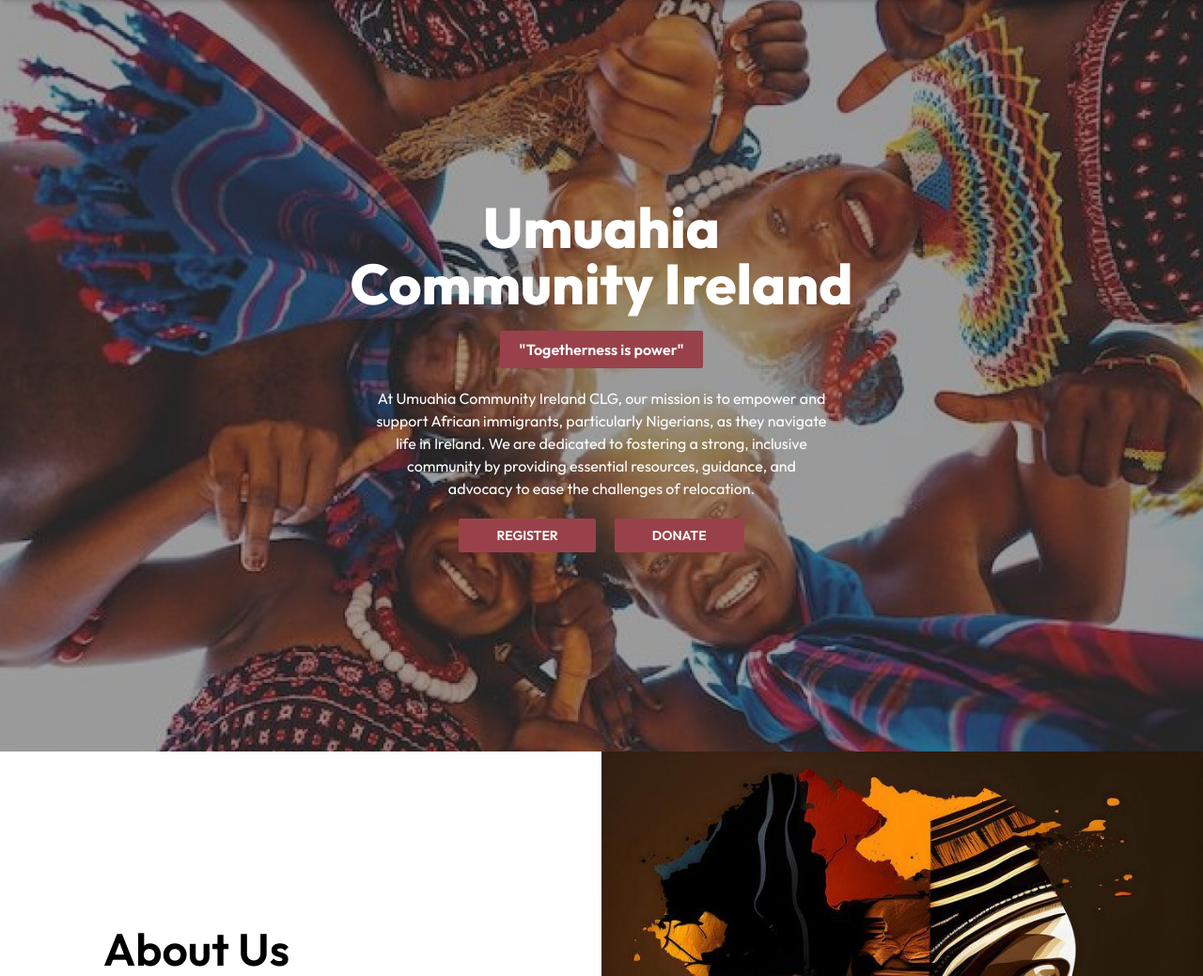
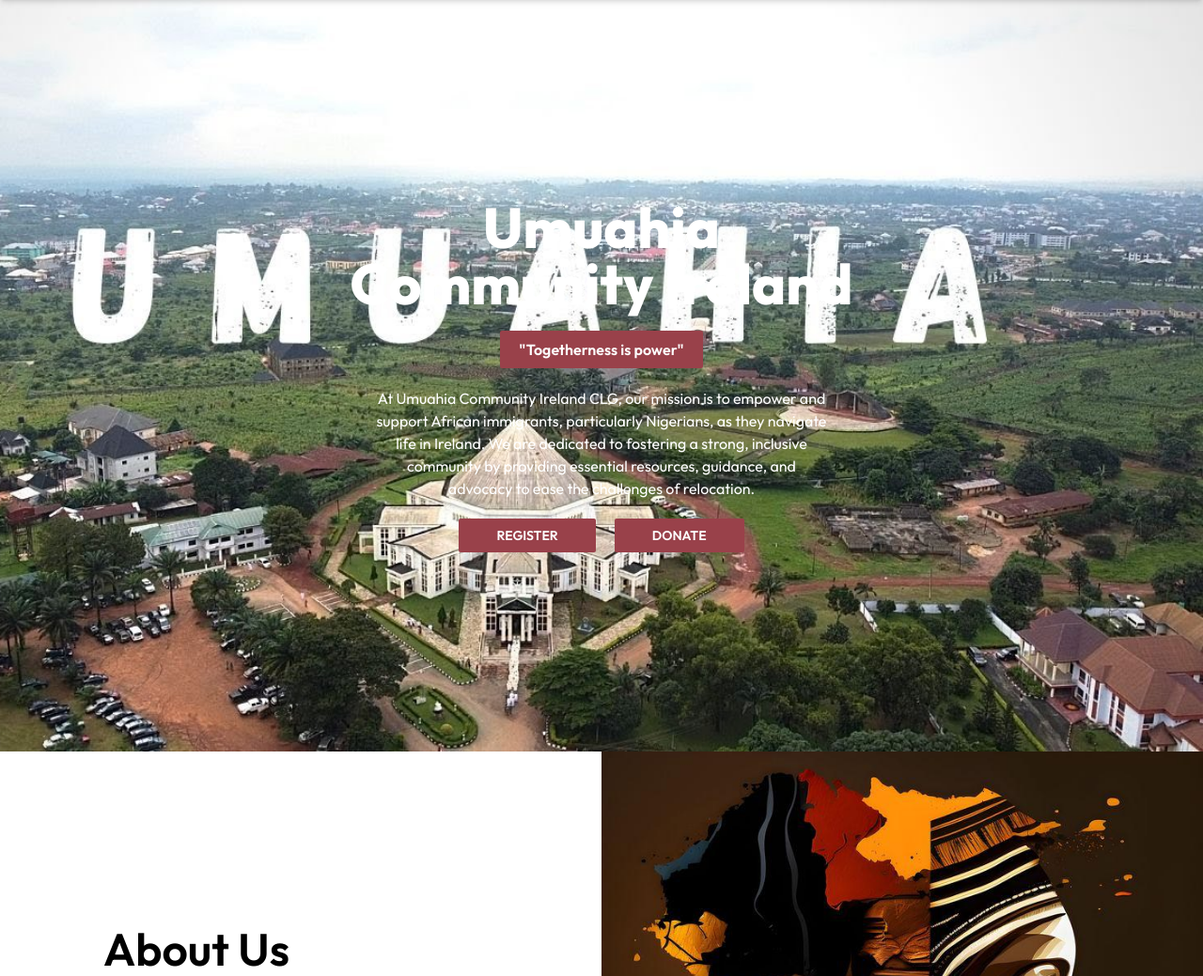
Before and after one commit to ugly-ceaser/umuahiaMain, a Django app: page / in a window 1280 px wide. Shown: the part 80-1119 px from the top of the page at 94% size. Run offline with Django 5.2, Linux system fonts and the light colour scheme; data that the repository does not hold is empty; parts of the project's set-up code (start-up, migrations or seed data) failed here and were passed over; some libraries are stand-ins or nearby versions.

Commit message:
Update styles.css

```diff
--- a/static/css/styles.css
+++ b/static/css/styles.css
@@ -1634,7 +1634,7 @@ video {
 }
 
 #hero {
-  background: url("../img/hero.png") no-repeat;
+  background: url("../img/ahiaumu1.jpg") no-repeat;
   background-size: cover;
   background-position: center right;
   background-attachment: fixed;
```
